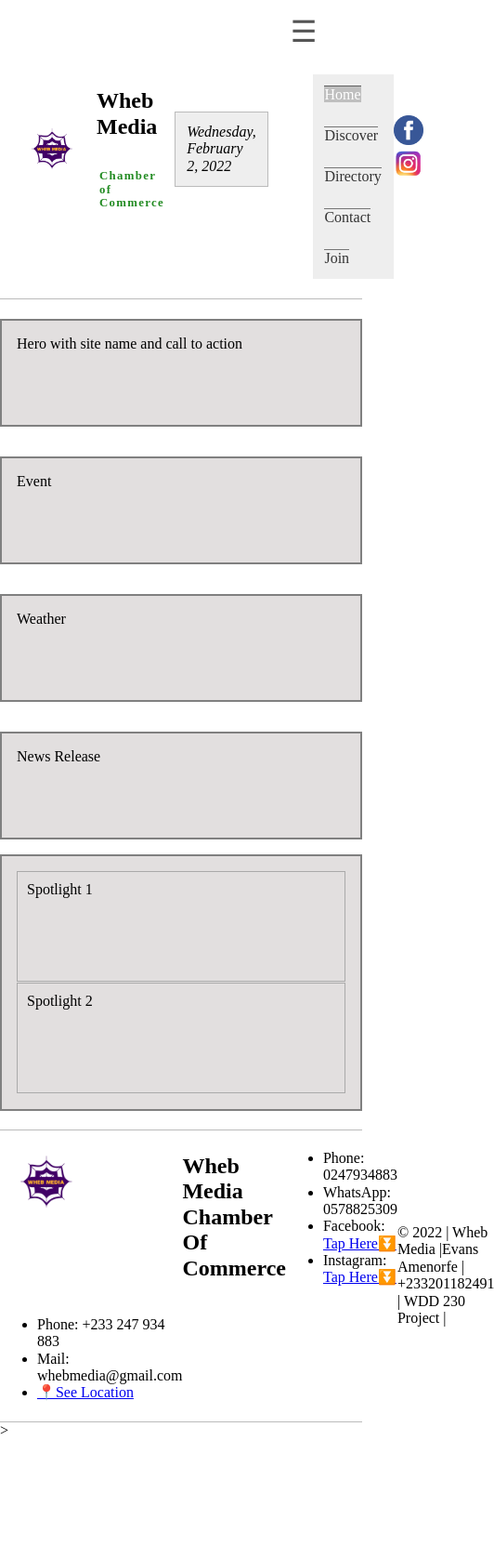
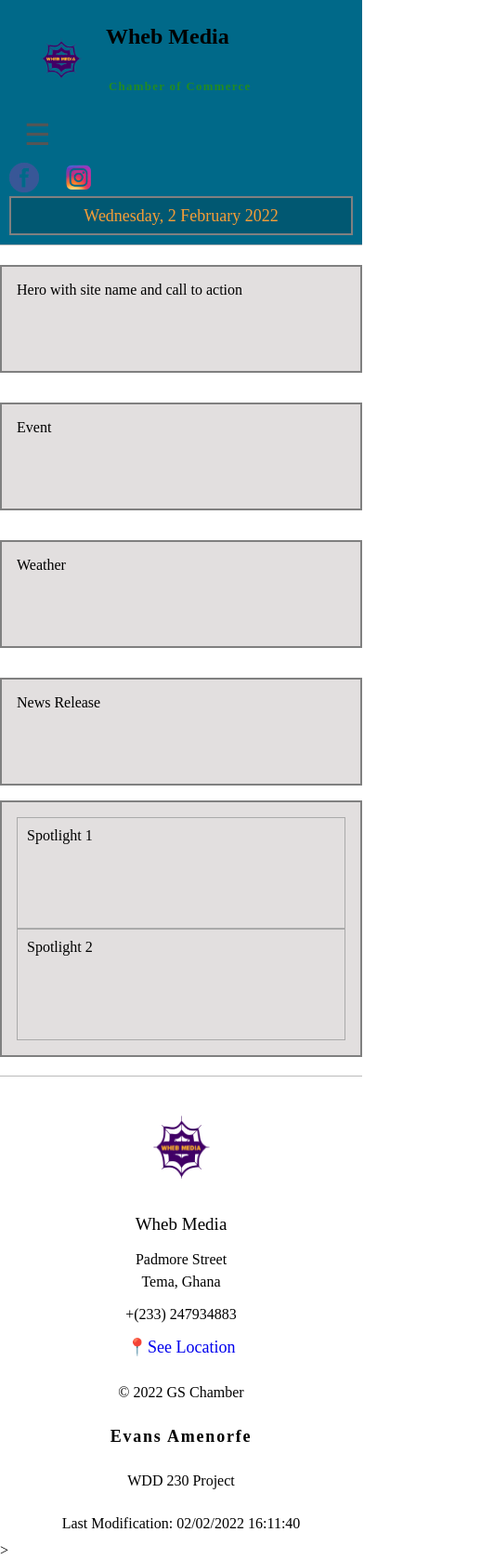
Before and after one commit to evansamenorfe/wdd2330, a plain HTML site: page chamber/index.html in a window 390 px wide. Shown: the whole page at 93% size, 532 px wide, since content can reach past the window. Before the commit the page ends 1548 px from the top, so only its background shows below. Drawn offline with nearby package versions, Linux system fonts and the light colour scheme.

Commit message:
added javascripts

```diff
--- a/chamber/css/base.css
+++ b/chamber/css/base.css
@@ -4,16 +4,25 @@ body {
 }
 
 header,
-footer,
 main {
 	background-color: #fff;
 	padding: 5px 0;
-	display: flex;
 	align-items: center;
 	justify-content: space-between;
 	max-width: 900px;
 	margin: 0 auto;
 	border-bottom: 1px solid #bbb;
+}
+
+header {
+    background-color: #006989;
+    padding: 10px;
+    font-size: 12px;
+}
+
+nav ul {
+	padding: 0;
+	margin: 0;
 }
 
 nav ul li  {
@@ -27,6 +36,8 @@ nav ul li  {
 }
 
 nav ul li a {
+	display: block;
+	padding: 0.8rem 2vw;
 	text-decoration: none;
 	color: #333;
 	border-top: 1px solid rgba(0,0,0,0.5);
@@ -37,7 +48,7 @@ nav ul li.active a{
 	background-color: rgba(0,0,0,0.2);
 	color: #fff;
 }
-nav ul li a.hover{
+nav ul li a:hover{
 	background-color: rgba(0,0,0,0.3);
 
 }
@@ -48,15 +59,8 @@ nav button {
 	 border: none;
 	 font-size: 2rem;
 	 color: #555;
-
-
-
 }
 
-.upper ul li {
-	text-decoration-style: none;
-
-}
 
 /*
 header{
@@ -105,26 +109,30 @@ header{
     width: 32px;
 }
 
-.date{
+header p.todaysDate {
+    align-items: center;
+    text-align: center;
+    border: 2px solid gray;
+    margin: 0;
+    padding: .5em;
+    color: #F49D37;
+    font-size: 1.5em;
+    font-weight: 500;
+    background-color:rgb(1, 88, 114);
+}
+
+/*.date{
 	margin: 0.5rem;
 	border: 1px solid #bbb;
 	padding: 0.75rem;
 	background-color: #eee;
-}
+}*/
 
 #lastModified {
 	text-align: center;
 	font-size: auto;
 }
 
-footer img {
-	width: 100px;
-	height: 100px;
-}
-.upper {
-	display: grid;
-	grid-template-columns: 1fr 1fr 1fr;
-}
 main {
 	display: grid;
 	grid-template-columns: 1fr;
@@ -163,3 +171,85 @@ main > p {
     padding: 1rem;
     background-color: rgb(226, 223, 223);
 }
+
+
+/*footer,
+ul,
+li {
+	text-decoration-style: none;
+	list-style-type: none;
+	text-decoration: none;
+}
+footer {
+	background-color: #fff;
+	padding: 5px 0;
+	max-width: 900px;
+	margin: 0 auto;
+}
+footer img {
+	width: 100px;
+	height: 100px;
+}
+
+footer {
+	align-items: center;
+	justify-content: center;
+}*/
+
+
+footer {
+	padding: 5px 0;
+	max-width: 900px;
+	margin: 0 auto;
+}
+footer div {
+	display: flex;
+    flex: 1 1 auto;
+    flex-flow: column;
+    align-items: center;
+    text-align: center;
+    margin: 0;
+}
+footer p {
+    margin: 0;
+    padding-top: 5px;
+
+    line-height: 1.5;
+}
+footer a {
+    padding-top: 10px;
+
+    text-decoration: none;
+    font-size: 18px;
+}
+footer div p {
+    display: flex;
+    flex-flow: column wrap;
+}
+footer div p span.name {
+    font-weight: 850;
+    font-size: 18px;
+    letter-spacing: .1em;
+}
+footer div p span.bar, span.bar1, span.bar2 {
+    display: none;
+}
+
+footer p.compName {
+    font-size: 19px;
+}
+footer img {
+    padding-top: 10px;
+}
+hr {
+    height: 2px;
+    padding: 0;
+    border: none;
+    align-items: center;
+
+}
+nav ul {display: none;}
+nav ul.open{display: block;}
+nav div.social{
+    padding-left: 2.3em;
+}
--- a/chamber/css/large.css
+++ b/chamber/css/large.css
@@ -1,5 +1,22 @@
-/*@media only screen and (min-width: 60em){
-    ul {
+ @media only screen and (min-width: 60em){
+    #hamBtn {
+         display: none;
+     }
+     nav ul#navnav {
+         display: flex;
+         justify-content: flex-end;
+         border-left: 1px solid rgba(0,0,0,0.3);
+     }
+
+     nav ul li a{
+         padding: 1rem;
+         border: none;
+         border-right: 1px solid rgba(0,0,0,0.3);
+     }
+
+
+
+   /* ul {
         display: flex;
         margin-left:30em;
     }
@@ -90,8 +107,5 @@
         height: auto;
         width: auto;
         margin: 0;
-    }
-
-}
-
-*/
+    }*/
+ }
--- a/chamber/css/medium.css
+++ b/chamber/css/medium.css
@@ -1,6 +1,25 @@
-/*@media only screen and (min-width: 37.5em) {
+@media only screen and (min-width: 37.5em) {
+    nav ul {
+        display: flex;
+        justify-content: flex-end;
+        border-left: 1px solid rgba(0,0,0,0.3);
+    }
 
-    nav {
+    nav ul li a{
+        padding: 1rem;
+        border: none;
+        border-right: 1px solid rgba(0,0,0,0.3);
+    }
+
+
+
+
+
+
+
+
+
+    /*nav {
         display: grid;
         grid-template-columns: 60px 300px 382px 1fr;
         justify-content: start;
@@ -49,5 +68,5 @@
     }
     main div  {
         grid-gap: 5px;
-    }
-}*/
+    }*/
+}
--- a/chamber/index.html
+++ b/chamber/index.html
@@ -26,11 +26,11 @@
           <p class="m">Chamber of Commerce</p>
         </section>
       </div>
-      <div class="date"></div>
+
 
       <nav>
-<button>&#9776;</button>
-        <ul>
+<button id="hamBtn">&#9776;</button>
+        <ul id="manu">
             <li class="active"><a href="index.html">Home</a></li>
             <li><a href="">Discover</a></li>
             <li><a href="#">Directory</a></li>
@@ -42,6 +42,8 @@
         <a href="https://www.facebook.com/" target="blank"><img src="images/fb.png" alt="facebook icon"/></a>
         <a href="https://www.instagram.com/" target="blank"><img src="images/insta.png" alt="instagram icon"/></a>
       </div>
+
+      <p class="todaysDate">date</p>
 
 
 
@@ -62,7 +64,7 @@
     </main>
 
     <footer>
-      <section class="upper">
+      <!--<section id="upper">
         <img src="images/whebmedia.png" alt="WhebMedia logo" />
         <h2>Wheb Media Chamber Of Commerce</h2>
         <ul class="left">
@@ -76,11 +78,29 @@
           <li>Mail: whebmedia@gmail.com</li>
           <li><a href="https://www.google.com/maps/place/Melcom+Tema/@5.6492004,-0.0033366,14z/data=!4m5!3m4!1s0xfdf87555febd069:0x6fc8c1f2f1b0524!8m2!3d5.6384808!4d0.0007261?hl=en"> 📍See Location</a></li>
         </ul>
-      </section>
+      </section>-->
 
-      <section class="lower">
-        &copy; <span id="currentDate">2022</span>&nbsp;| Wheb Media |Evans Amenorfe | +233201182491 | WDD 230 Project |<div id="lastModified"></div>
-      </section>
+    <div class="chamberInfo">
+        <img class="footerLogo" src="images/whebmedia.png" alt="chamber logo" width="109" height="122">
+        <p class="compName">Wheb Media</p>
+        <p class="address">Padmore Street <br> Tema, Ghana</p>
+        <p class="cntctInfo">+(233) 247934883</p>
+        <a class="map" href="https://www.google.com/maps/place/Melcom+Tema/@5.6492004,-0.0033366,14z/data=!4m5!3m4!1s0xfdf87555febd069:0x6fc8c1f2f1b0524!8m2!3d5.6384808!4d0.0007261?hl=en">📍See Location</a>
+    </div>
+    <hr style="width:90%;text-align:center;">
+      <div class="authoredInfo">
+        <p> <span class="currentyear"></span> </p>
+        <p> <span class="bar"> | </span> </p>
+        <p> <span class="name"> Evans Amenorfe </span></p>
+        <p><span class="bar1"> | </span></p>
+        <p>WDD 230 Project</p>
+        <p><span class="bar2"> | </span></p>
+        <div>
+            <p><span class="lastupdated"></span></p>
+        </div>
+    </div>
+
+
   </footer>
   </body>
   <script src="js/script.js"></script>>
--- a/chamber/js/script.js
+++ b/chamber/js/script.js
@@ -1,20 +1,22 @@
-// select the elements to manipulate (output to)
-const datefield = document.querySelector(".date");
-const datefieldUK = document.querySelector("aside"); // for european/family history format with day first.
 
-// derive the current date using a date object
-const now = new Date();
-const fulldate = new Intl.DateTimeFormat("en-US", { dateStyle: "full" }).format(
-	now
-);
-const fulldateUK = new Intl.DateTimeFormat("en-UK", {
-	dateStyle: "full"
-}).format(now);
-// long, medium, short options ... try them
+const d = new Date();
+let year = d.getFullYear();
+const weekday = ["Sunday","Monday","Tuesday","Wednesday","Thursday","Friday","Saturday"];
+const month = ["January","February","March","April","May","June","July","August","September","October","November","December"];
+let day = weekday[d.getDay()];
+let monthname = month[d.getMonth()];
 
-datefield.innerHTML = `<em>${fulldate}</em>`;
-datefieldUK.innerHTML = `<em>${fulldateUK}</em>`;
+document.querySelector(".currentyear").textContent += `\u00A9 ${year} GS Chamber`;
 
-document.querySelector(
-	"#lastModified"
-).textContent = `Last Modification: ${document.lastModified}`;
+const lastupdate = document.querySelector(".lastupdated");
+lastupdate.textContent += `Last Modification: ${document.lastModified}`;
+
+document.querySelector(".todaysDate").textContent = `${day}, ${d.getDate()} ${monthname} ${year}`;
+
+function toggleMenu(){
+    document.getElementById("menu").classList.toggle("open");
+    document.getElementById("hamBtn").classList.toggle("open");
+}
+
+const x = document.getElementById("hamBtn");
+x.onclick = toggleMenu;
```
